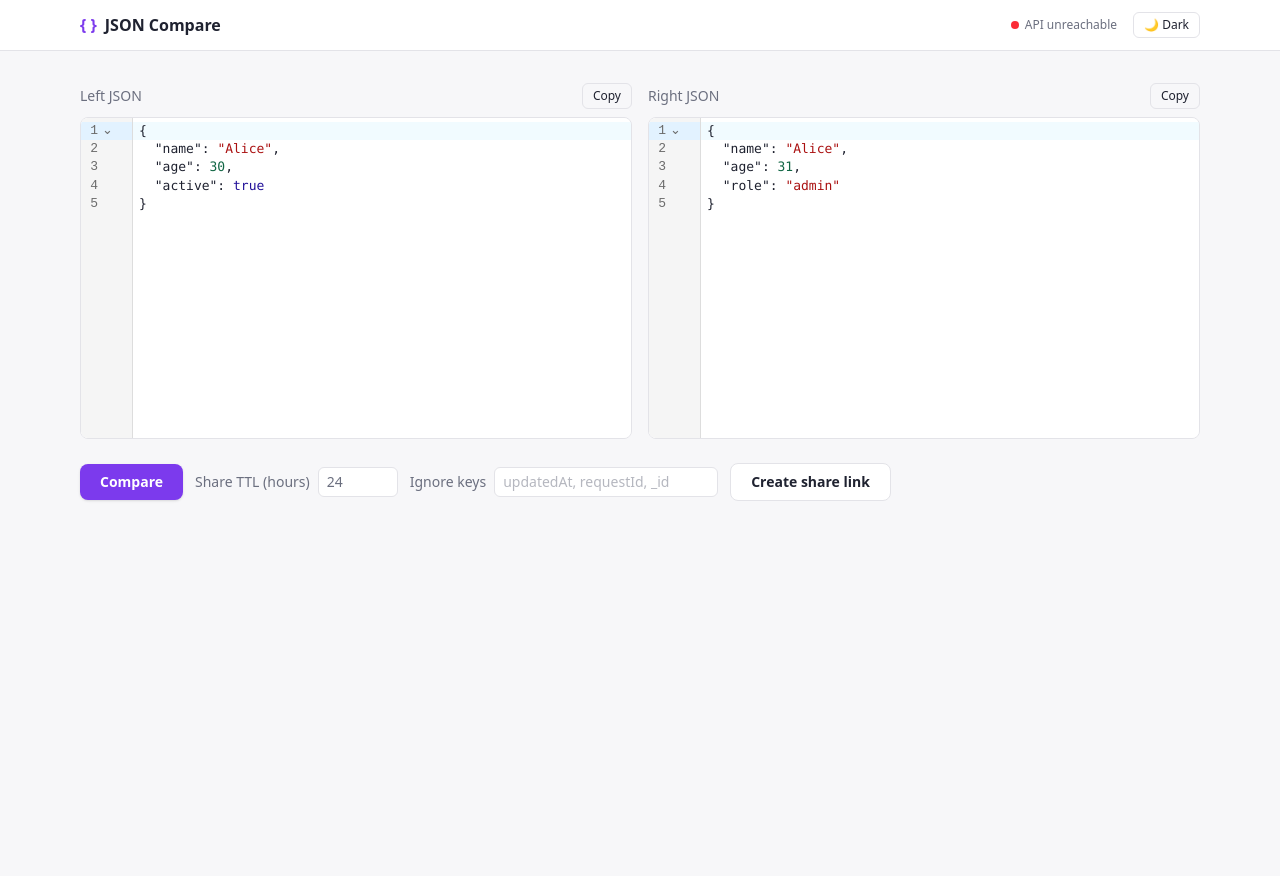
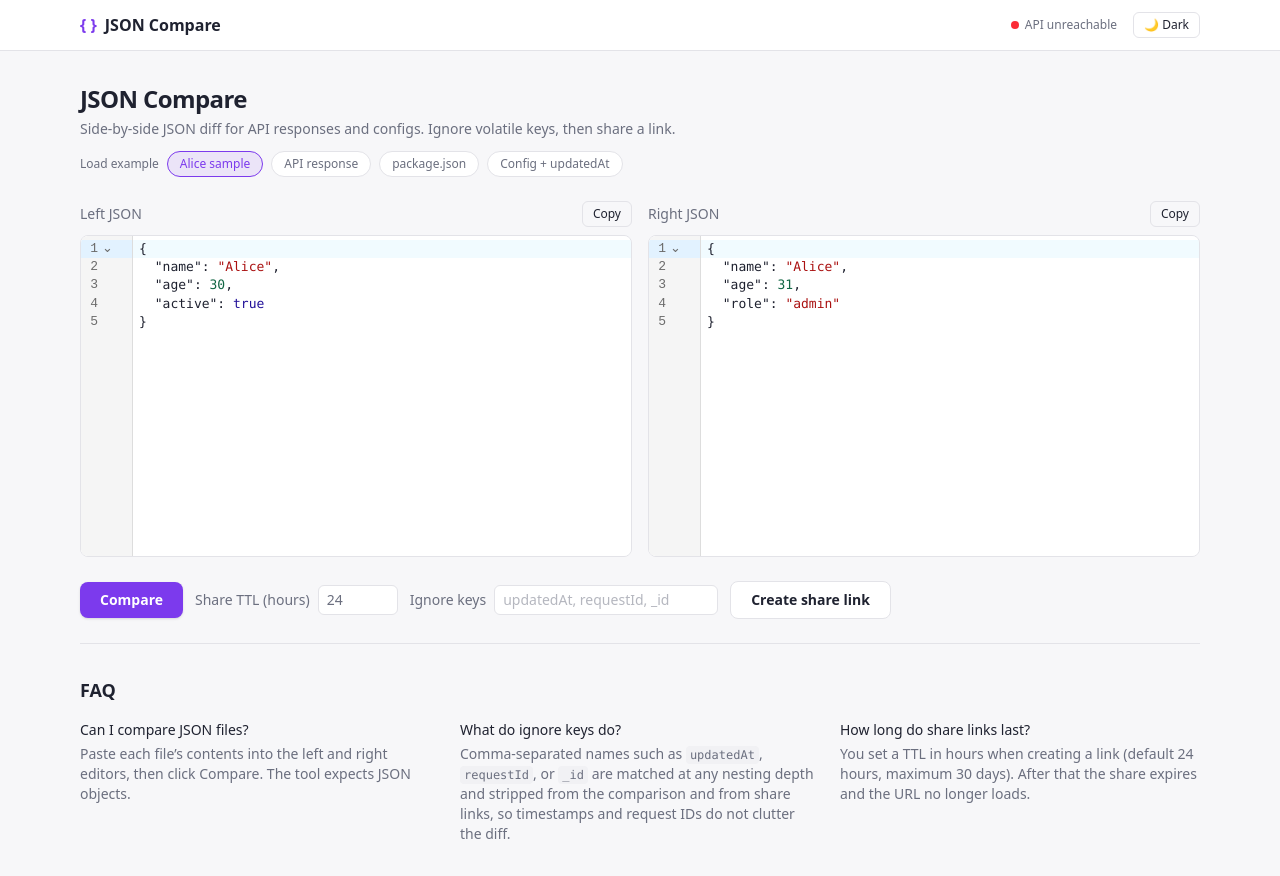
Before and after one commit to jp191193/json-compare, a React (Vite) app in the folder frontend/: page / in a window 1280 px wide. Before the commit the page ends 800 px from the top, so only its background shows below. Built offline with nearby package versions, Linux system fonts and the light colour scheme; no server answers.

Commit message:
Added sample chips

```diff
--- a/frontend/index.html
+++ b/frontend/index.html
@@ -4,10 +4,54 @@
     <meta charset="UTF-8" />
     <link rel="icon" type="image/svg+xml" href="/favicon.svg" />
     <meta name="viewport" content="width=device-width, initial-scale=1.0" />
-    <title>JSON Compare</title>
+    <title>JSON Compare — side-by-side JSON diff</title>
+    <meta
+      name="description"
+      content="Compare two JSON objects side by side. Ignore volatile keys like updatedAt, see added, removed, and changed fields aligned, then share a link."
+    />
+    <link rel="canonical" href="https://json-compare-theta.vercel.app/" />
+    <meta property="og:type" content="website" />
+    <meta property="og:site_name" content="JSON Compare" />
+    <meta property="og:url" content="https://json-compare-theta.vercel.app/" />
+    <meta property="og:title" content="JSON Compare — side-by-side JSON diff" />
+    <meta
+      property="og:description"
+      content="Compare API responses and configs side by side. Ignore volatile keys, then share a link."
+    />
+    <meta name="twitter:card" content="summary" />
+    <meta name="twitter:title" content="JSON Compare — side-by-side JSON diff" />
+    <meta
+      name="twitter:description"
+      content="Compare API responses and configs side by side. Ignore volatile keys, then share a link."
+    />
   </head>
   <body>
-    <div id="root"></div>
+    <div id="root">
+      <h1>JSON Compare</h1>
+      <p>
+        Side-by-side JSON diff for API responses and configs. Ignore volatile keys, then share a
+        link.
+      </p>
+      <section>
+        <h2>FAQ</h2>
+        <h3>Can I compare JSON files?</h3>
+        <p>
+          Paste each file’s contents into the left and right editors, then click Compare. The tool
+          expects JSON objects.
+        </p>
+        <h3>What do ignore keys do?</h3>
+        <p>
+          Comma-separated key names (for example updatedAt, requestId, _id) are matched at any
+          nesting depth and stripped from the comparison and from share links so timestamps and
+          request IDs do not clutter the diff.
+        </p>
+        <h3>How long do share links last?</h3>
+        <p>
+          You set a TTL in hours when creating a link (default 24 hours, maximum 30 days). After
+          that the share expires and the URL no longer loads.
+        </p>
+      </section>
+    </div>
     <script type="module" src="/src/main.tsx"></script>
   </body>
 </html>
--- /dev/null
+++ b/frontend/src/lib/examples.ts
@@ -0,0 +1,95 @@
+export interface CompareExample {
+  id: string
+  label: string
+  left: string
+  right: string
+  ignoreKeys: string
+}
+
+export const ALICE_EXAMPLE: CompareExample = {
+  id: 'alice',
+  label: 'Alice sample',
+  left: `{
+  "name": "Alice",
+  "age": 30,
+  "active": true
+}`,
+  right: `{
+  "name": "Alice",
+  "age": 31,
+  "role": "admin"
+}`,
+  ignoreKeys: '',
+}
+
+export const COMPARE_EXAMPLES: CompareExample[] = [
+  ALICE_EXAMPLE,
+  {
+    id: 'api-response',
+    label: 'API response',
+    left: `{
+  "id": "usr_01",
+  "email": "ada@example.com",
+  "status": "active",
+  "plan": "free",
+  "requestId": "req-aaa",
+  "updatedAt": "2026-09-01T12:00:00Z"
+}`,
+    right: `{
+  "id": "usr_01",
+  "email": "ada@example.com",
+  "status": "active",
+  "plan": "pro",
+  "requestId": "req-bbb",
+  "updatedAt": "2026-09-09T18:30:00Z"
+}`,
+    ignoreKeys: 'requestId, updatedAt',
+  },
+  {
+    id: 'package-json',
+    label: 'package.json',
+    left: `{
+  "name": "json-compare",
+  "version": "1.0.0",
+  "private": true,
+  "dependencies": {
+    "react": "^18.2.0",
+    "react-router-dom": "^6.22.0"
+  }
+}`,
+    right: `{
+  "name": "json-compare",
+  "version": "1.1.0",
+  "private": true,
+  "dependencies": {
+    "react": "^19.0.0",
+    "react-router-dom": "^6.22.0",
+    "codemirror": "^6.0.1"
+  }
+}`,
+    ignoreKeys: '',
+  },
+  {
+    id: 'config',
+    label: 'Config + updatedAt',
+    left: `{
+  "env": "staging",
+  "featureFlags": {
+    "newCheckout": false,
+    "rateLimit": true
+  },
+  "revision": 12,
+  "updatedAt": "2026-08-15T09:00:00Z"
+}`,
+    right: `{
+  "env": "production",
+  "featureFlags": {
+    "newCheckout": true,
+    "rateLimit": true
+  },
+  "revision": 18,
+  "updatedAt": "2026-09-09T10:00:00Z"
+}`,
+    ignoreKeys: 'updatedAt',
+  },
+]
--- a/frontend/src/pages/ComparePage.tsx
+++ b/frontend/src/pages/ComparePage.tsx
@@ -8,18 +8,7 @@ import { useSyncedScroll } from '../lib/useSyncedScroll'
 import { JsonEditor } from '../components/JsonEditor'
 import { StatsBadges } from '../components/StatsBadges'
 import { CopyButton } from '../components/CopyButton'
-
-const SAMPLE_LEFT = `{
-  "name": "Alice",
-  "age": 30,
-  "active": true
-}`
-
-const SAMPLE_RIGHT = `{
-  "name": "Alice",
-  "age": 31,
-  "role": "admin"
-}`
+import { ALICE_EXAMPLE, COMPARE_EXAMPLES, type CompareExample } from '../lib/examples'
 
 interface ComparePageProps {
   theme: 'light' | 'dark'
@@ -34,8 +23,9 @@ function cleanText(text: string, lines: DiffLine[] | undefined): string {
 }
 
 export function ComparePage({ theme }: ComparePageProps) {
-  const [left, setLeft] = useState(SAMPLE_LEFT)
-  const [right, setRight] = useState(SAMPLE_RIGHT)
+  const [left, setLeft] = useState(ALICE_EXAMPLE.left)
+  const [right, setRight] = useState(ALICE_EXAMPLE.right)
+  const [loadedExample, setLoadedExample] = useState(ALICE_EXAMPLE.id)
   const [leftLines, setLeftLines] = useState<DiffLine[] | undefined>(undefined)
   const [rightLines, setRightLines] = useState<DiffLine[] | undefined>(undefined)
   const [result, setResult] = useState<DiffResult | null>(null)
@@ -55,7 +45,17 @@ export function ComparePage({ theme }: ComparePageProps) {
 
   const leftEditorRef = useRef<ReactCodeMirrorRef>(null)
   const rightEditorRef = useRef<ReactCodeMirrorRef>(null)
+  const loadedExampleRef = useRef(ALICE_EXAMPLE.id)
   useSyncedScroll(leftEditorRef, rightEditorRef, Boolean(leftLines && rightLines))
+
+  function markExampleIfStillMatching(side: 'left' | 'right', value: string) {
+    const example = COMPARE_EXAMPLES.find((e) => e.id === loadedExampleRef.current)
+    if (!example) return
+    const expected = side === 'left' ? example.left : example.right
+    if (value === expected) return
+    loadedExampleRef.current = ''
+    setLoadedExample('')
+  }
 
   const leftCopyText = useMemo(() => cleanText(left, leftLines), [left, leftLines])
   const rightCopyText = useMemo(() => cleanText(right, rightLines), [right, rightLines])
@@ -69,17 +69,30 @@ export function ComparePage({ theme }: ComparePageProps) {
 
   function handleLeftChange(value: string) {
     setLeft(value)
+    markExampleIfStillMatching('left', value)
     if (result) clearDiff()
   }
 
   function handleRightChange(value: string) {
     setRight(value)
+    markExampleIfStillMatching('right', value)
     if (result) clearDiff()
   }
 
   function handleIgnoreKeysChange(value: string) {
     setIgnoreKeysInput(value)
     if (result) clearDiff()
+  }
+
+  function loadExample(example: CompareExample) {
+    loadedExampleRef.current = example.id
+    setLoadedExample(example.id)
+    setLeft(example.left)
+    setRight(example.right)
+    setIgnoreKeysInput(example.ignoreKeys)
+    setError(null)
+    setShare(null)
+    clearDiff()
   }
 
   function parseInputs(): { l: unknown; r: unknown } | null {
@@ -173,6 +186,37 @@ export function ComparePage({ theme }: ComparePageProps) {
 
   return (
     <div className="mx-auto flex max-w-6xl flex-col gap-6 px-4 py-8">
+      <div className="flex flex-col gap-3">
+        <div>
+          <h1 className="text-2xl font-semibold tracking-tight">JSON Compare</h1>
+          <p className="mt-1 max-w-2xl text-sm text-[var(--text-muted)]">
+            Side-by-side JSON diff for API responses and configs. Ignore volatile keys, then share a
+            link.
+          </p>
+        </div>
+        <div className="flex flex-wrap items-center gap-2">
+          <span className="text-xs font-medium text-[var(--text-muted)]">Load example</span>
+          {COMPARE_EXAMPLES.map((example) => {
+            const selected = loadedExample === example.id
+            return (
+              <button
+                key={example.id}
+                type="button"
+                onClick={() => loadExample(example)}
+                aria-pressed={selected}
+                className={`rounded-full border px-3 py-1 text-xs font-medium transition ${
+                  selected
+                    ? 'border-[var(--accent)] bg-[var(--accent-soft)] text-[var(--accent)]'
+                    : 'border-[var(--border)] bg-[var(--surface)] text-[var(--text-muted)] hover:bg-[var(--surface-2)]'
+                }`}
+              >
+                {example.label}
+              </button>
+            )
+          })}
+        </div>
+      </div>
+
       <div className="grid grid-cols-1 gap-4 md:grid-cols-2">
         <div className="flex flex-col gap-2">
           <div className="flex items-center justify-between">
@@ -283,6 +327,39 @@ export function ComparePage({ theme }: ComparePageProps) {
           <CopyButton text={shareLink()} label="Copy link" />
         </div>
       )}
+
+      <section className="border-t border-[var(--border)] pt-8" aria-labelledby="faq-heading">
+        <h2 id="faq-heading" className="text-lg font-semibold">
+          FAQ
+        </h2>
+        <dl className="mt-4 grid gap-5 text-sm md:grid-cols-3">
+          <div>
+            <dt className="font-medium">Can I compare JSON files?</dt>
+            <dd className="mt-1 text-[var(--text-muted)]">
+              Paste each file’s contents into the left and right editors, then click Compare. The
+              tool expects JSON objects.
+            </dd>
+          </div>
+          <div>
+            <dt className="font-medium">What do ignore keys do?</dt>
+            <dd className="mt-1 text-[var(--text-muted)]">
+              Comma-separated names such as{' '}
+              <code className="rounded bg-[var(--surface-2)] px-1 py-0.5 text-xs">updatedAt</code>,{' '}
+              <code className="rounded bg-[var(--surface-2)] px-1 py-0.5 text-xs">requestId</code>, or{' '}
+              <code className="rounded bg-[var(--surface-2)] px-1 py-0.5 text-xs">_id</code> are
+              matched at any nesting depth and stripped from the comparison and
+              from share links, so timestamps and request IDs do not clutter the diff.
+            </dd>
+          </div>
+          <div>
+            <dt className="font-medium">How long do share links last?</dt>
+            <dd className="mt-1 text-[var(--text-muted)]">
+              You set a TTL in hours when creating a link (default 24 hours, maximum 30 days). After
+              that the share expires and the URL no longer loads.
+            </dd>
+          </div>
+        </dl>
+      </section>
     </div>
   )
 }
```
